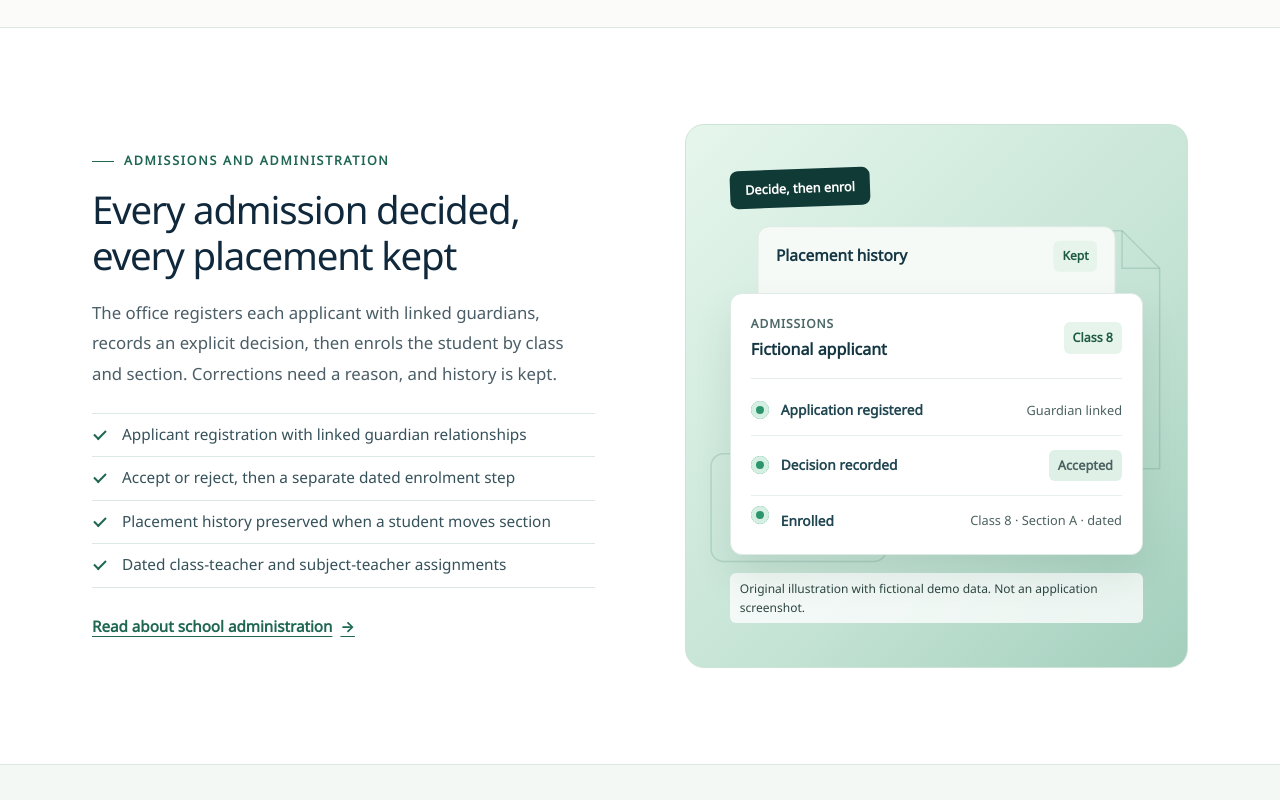
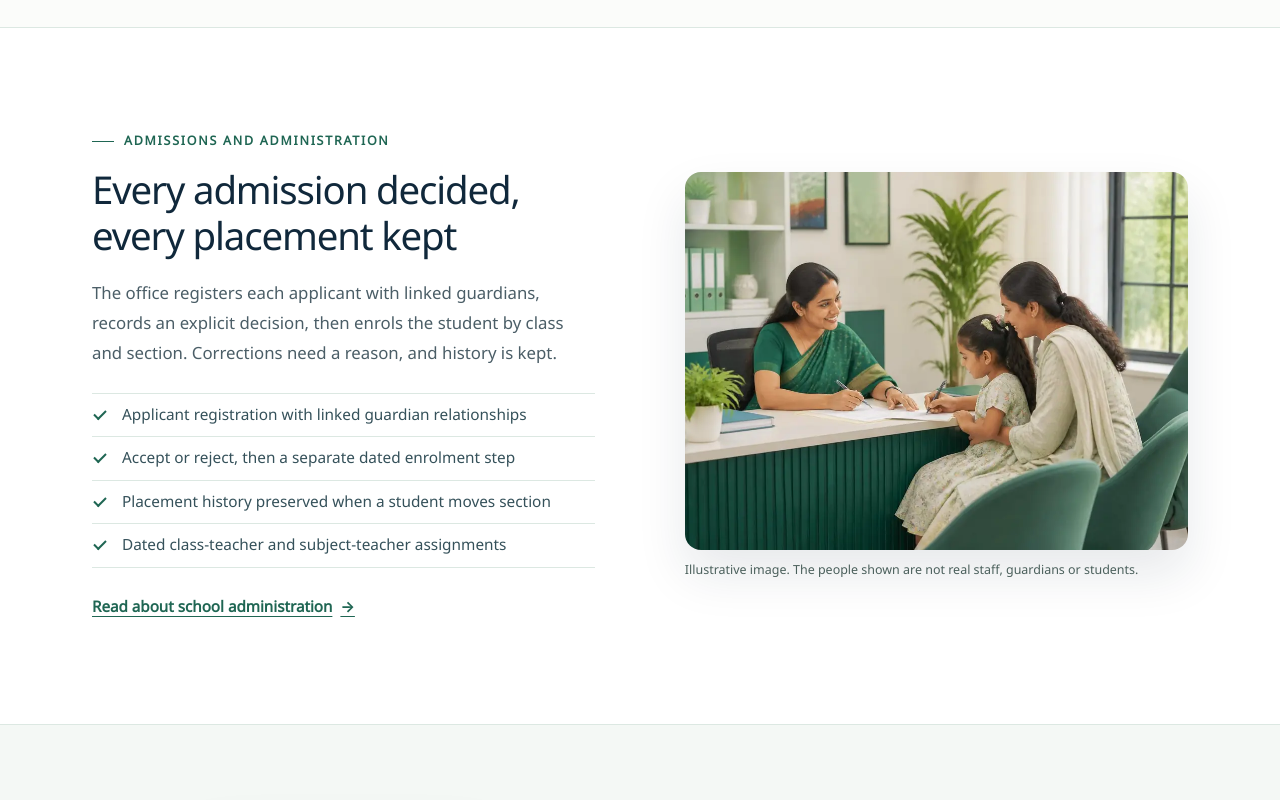
Before and after one commit to Joseph5157/school-erp-go-to-market, an Astro site in the folder website/: page / in a window 1280 px wide. Shown: the part 1520-2320 px from the top of the page. Built offline with nearby package versions, Linux system fonts and the light colour scheme; Astro itself is replaced by a stand-in of ours.

Commit message:
GTM-WEBSITE-V2: replace admissions illustration with a Gamma image
Removes the remaining hand-drawn illustration components and their CSS.

```diff
--- a/website/src/components/home/FeatureShowcase.astro
+++ b/website/src/components/home/FeatureShowcase.astro
@@ -1,10 +1,10 @@
 ---
-// Image-led feature split. Copy on one side, an original illustration or a
+// Image-led feature split. Copy on one side, an illustrative photo or a
 // real demo-school screenshot on the other. `reverse` swaps the sides on wide screens; on narrow screens copy
 // always comes first. Wording comes from `features` in src/data/home.ts.
-import SceneAdmission from './SceneAdmission.astro';
+import Photo from './Photo.astro';
 import ProductShot from './ProductShot.astro';
-import { shots, type Feature } from '../../data/home';
+import { admissionPhoto, shots, type Feature } from '../../data/home';
 
 interface Props {
   feature: Feature;
@@ -28,7 +28,7 @@ const { feature: f } = Astro.props;
       <a class="v2-inline-link" href={f.link.href}>{f.link.label} <span aria-hidden="true">→</span></a>
     </div>
     <div class="v2-feature-visual">
-      {f.scene === 'admission' && <SceneAdmission />}
+      {f.scene === 'admission' && <Photo photo={admissionPhoto} />}
       {f.scene === 'register' && <ProductShot shot={shots.register} />}
     </div>
   </div>
--- a/website/src/components/home/IllustrationPanel.astro
+++ /dev/null
@@ -1,42 +0,0 @@
----
-// Mint-to-forest illustration ground with two decorative depth planes
-// (outline school objects drawn in SVG) and a visible "illustration" caption.
-// The interface card itself goes in the default slot.
-import { scenes } from '../../data/home';
-
-interface Props {
-  label: string;
-  tone?: 'mint' | 'sage';
-  motif?: 'register' | 'record';
-}
-
-const { label, tone = 'mint', motif = 'record' } = Astro.props;
----
-
-<figure class:list={['v2-visual-panel', `v2-visual-panel--${tone}`]}>
-  <svg class="v2-motif" viewBox="0 0 400 300" fill="none" aria-hidden="true" focusable="false">
-    {motif === 'register' && (
-      <g stroke="currentColor" stroke-width="1.2">
-        <rect x="236" y="22" width="140" height="176" rx="10" />
-        <path d="M236 58h140M272 22v176M236 94h140M236 130h140M236 166h140" />
-        <circle cx="254" cy="76" r="5" /><circle cx="254" cy="112" r="5" /><circle cx="254" cy="148" r="5" />
-        <rect x="18" y="198" width="120" height="84" rx="10" />
-        <path d="M18 222h120M48 198v-12M108 198v-12" />
-      </g>
-    )}
-    {motif === 'record' && (
-      <g stroke="currentColor" stroke-width="1.2">
-        <path d="M262 18h86l30 30v160H262z" />
-        <path d="M348 18v30h30M282 84h76M282 112h76M282 140h50" />
-        <rect x="20" y="196" width="140" height="86" rx="10" />
-        <circle cx="52" cy="232" r="14" />
-        <path d="M78 224h60M78 244h40" />
-      </g>
-    )}
-  </svg>
-  <span class="v2-visual-highlight">{label}</span>
-  <div class="v2-visual-stack">
-    <slot />
-  </div>
-  <figcaption class="v2-mock-caption">{scenes.caption}</figcaption>
-</figure>
--- /dev/null
+++ b/website/src/components/home/Photo.astro
@@ -0,0 +1,17 @@
+---
+// Illustrative image of people (not real staff, guardians or students),
+// captioned as such. Image details come from src/data/home.ts.
+import type { Photo } from '../../data/home';
+
+interface Props {
+  photo: Photo;
+  variant?: 'banner' | 'card';
+}
+
+const { photo, variant = 'card' } = Astro.props;
+---
+
+<figure class:list={['v2-photo', `v2-photo--${variant}`]}>
+  <img src={photo.src} width={photo.width} height={photo.height} alt={photo.alt} loading="lazy" decoding="async" />
+  <figcaption>{photo.caption}</figcaption>
+</figure>
--- a/website/src/components/home/RolePreview.astro
+++ b/website/src/components/home/RolePreview.astro
@@ -2,16 +2,14 @@
 // Role overview: two short lines per role; detail lives on Who It's For.
 import SectionIntro from './SectionIntro.astro';
 import Icon from './Icon.astro';
+import Photo from './Photo.astro';
 import { roles, rolesIntro, teamPhoto } from '../../data/home';
 ---
 
 <section class="v2-section v2-roles" aria-labelledby="v2-roles-heading">
   <div class="wrap">
     <SectionIntro id="v2-roles-heading" intro={rolesIntro} showLink={false} />
-    <figure class="v2-team-photo">
-      <img src={teamPhoto.src} width={teamPhoto.width} height={teamPhoto.height} alt={teamPhoto.alt} loading="lazy" decoding="async" />
-      <figcaption>{teamPhoto.caption}</figcaption>
-    </figure>
+    <Photo photo={teamPhoto} variant="banner" />
     <div class="v2-role-grid">
       {roles.map((r) => (
         <article class="v2-role-card">
--- a/website/src/components/home/SceneAdmission.astro
+++ /dev/null
@@ -1,28 +0,0 @@
----
-// Admissions illustration: explicit decision, then a separate dated enrolment.
-// Fictional and nameless; mirrors catalogue area M03.
-import IllustrationPanel from './IllustrationPanel.astro';
-import { scenes } from '../../data/home';
-
-const s = scenes.admission;
----
-
-<IllustrationPanel label={s.label} motif="record" tone="mint">
-  <div class="v2-mock-card v2-mock-back" aria-hidden="true">
-    <div class="v2-mock-head"><strong>{s.backTitle}</strong><span class="v2-mock-tag">{s.backTag}</span></div>
-  </div>
-  <div class="v2-mock-card" role="img" aria-label={s.ariaLabel}>
-    <div class="v2-mock-head" aria-hidden="true">
-      <div>
-        <span class="v2-mock-eyebrow">{s.eyebrow}</span>
-        <strong>{s.title}</strong>
-      </div>
-      <span class="v2-mock-tag">{s.tag}</span>
-    </div>
-    <ol class="v2-mock-steps" aria-hidden="true">
-      {s.steps.map((step) => (
-        <li><b>{step.title}</b><span class:list={{ 'v2-mock-status': step.status }}>{step.note}</span></li>
-      ))}
-    </ol>
-  </div>
-</IllustrationPanel>
--- a/website/src/data/home.ts
+++ b/website/src/data/home.ts
@@ -1,13 +1,12 @@
 // GTM-WEBSITE-V2 homepage content model — the single source for homepage
-// wording, including the text drawn inside the illustrations and the
-// screenshot descriptions.
+// wording, including image descriptions and captions.
 // Every claim restates a capability already listed in ./site.ts (areas
 // M01–M12) or the existing draft copy. Do not add capabilities, figures,
 // testimonials or customer names here.
 //
 // The hero, attendance and guardian visuals are real screenshots from the demo
-// school (fictional data). The admission visual is still an original
-// illustration, because no admission screenshot exists yet.
+// school (fictional data). The admission and roles visuals are AI-generated
+// illustrative images of people (brochure cover; Gamma), captioned as such.
 
 export type IconName =
   | 'admissions'
@@ -22,7 +21,6 @@ export type IconName =
 export type Link = { href: string; label: string };
 export type Intro = { eyebrow: string; heading: string; lead?: string; link?: Link };
 
-const illustrationCaption = 'Original illustration with fictional demo data. Not an application screenshot.';
 const shotCaption = 'Screenshot of School ERP in a demo school. All names and figures are fictional.';
 
 // Real screenshots ----------------------------------------------------------
@@ -69,12 +67,23 @@ export const shots = {
   },
 } satisfies Record<string, Shot>;
 
-export const teamPhoto = {
+export type Photo = { src: string; width: number; height: number; alt: string; caption: string };
+const photoCaption = 'Illustrative image. The people shown are not real staff, guardians or students.';
+
+export const admissionPhoto: Photo = {
+  src: '/images/product/admissions-desk.webp',
+  width: 1000,
+  height: 750,
+  alt: 'Illustration of a school office: a staff member at the front desk helps a parent and her young daughter fill in admission papers.',
+  caption: photoCaption,
+};
+
+export const teamPhoto: Photo = {
   src: '/images/product/school-team.webp',
   width: 1000,
   height: 666,
   alt: 'Illustration of a teacher with a tablet, a principal at a laptop, and a guardian with a student, all looking at the school system together.',
-  caption: 'Illustrative image. The people shown are not real staff, guardians or students.',
+  caption: photoCaption,
 };
 
 // Page metadata --------------------------------------------------------------
@@ -172,26 +181,6 @@ export const features: Feature[] = [
     tone: 'pale',
   },
 ];
-
-// Illustration content (fictional, nameless; one consistent journey) --------
-export const scenes = {
-  caption: illustrationCaption,
-  admission: {
-    label: 'Decide, then enrol',
-    ariaLabel:
-      'Illustration of an admission record for a fictional applicant: application registered with a linked guardian, decision recorded as accepted, then a separate dated enrolment into Class 8, Section A.',
-    backTitle: 'Placement history',
-    backTag: 'Kept',
-    eyebrow: 'Admissions',
-    title: 'Fictional applicant',
-    tag: 'Class 8',
-    steps: [
-      { title: 'Application registered', note: 'Guardian linked' },
-      { title: 'Decision recorded', note: 'Accepted', status: true },
-      { title: 'Enrolled', note: 'Class 8 · Section A · dated' },
-    ],
-  },
-};
 
 // 04 Publication band -------------------------------------------------------
 export type PublicationStage = { who: string; action: string; visibility: string; live?: boolean };
--- a/website/src/styles/home-v2.css
+++ b/website/src/styles/home-v2.css
@@ -147,61 +147,6 @@
   border-left: 2px solid var(--v2-forest); border-bottom: 2px solid var(--v2-forest); transform: rotate(-45deg);
 }
 
-.home-v2 .v2-visual-panel {
-  position: relative; isolation: isolate; overflow: hidden;
-  margin: 0; padding: clamp(24px, 4vw, 44px);
-  border-radius: 19px; border: 1px solid #cce4d6;
-  background: linear-gradient(135deg, #e6f6ed 0%, #c4e3d5 60%, #a3cfbd 100%);
-  min-height: 420px; display: flex; flex-direction: column; justify-content: center;
-}
-.home-v2 .v2-visual-panel--sage { background: linear-gradient(135deg, #e3f0eb 0%, #bfdcd3 60%, #9ac6b9 100%); }
-.home-v2 .v2-motif { position: absolute; inset: 0; width: 100%; height: 100%; z-index: -1; color: #1f665329; }
-.home-v2 .v2-visual-highlight {
-  display: inline-block; align-self: flex-start; margin: 0 0 18px;
-  background: #103a35; color: #fff; padding: 9px 15px; border-radius: 8px;
-  font-size: .8rem; font-weight: 700; transform: rotate(-2deg);
-}
-.home-v2 .v2-visual-stack { position: relative; display: grid; gap: 12px; }
-.home-v2 .v2-mock-card {
-  position: relative; background: #fff; border: 1px solid #deebe4;
-  border-radius: 12px; padding: 20px;
-  box-shadow: 0 20px 38px #173a2a1a;
-}
-.home-v2 .v2-mock-back {
-  margin: 0 22px -26px; padding: 14px 18px 34px; background: #f5faf7;
-  box-shadow: none; transform: scale(.97);
-}
-.home-v2 .v2-mock-head { display: flex; align-items: center; justify-content: space-between; gap: 12px; padding-bottom: 16px; border-bottom: 1px solid #e7edea; }
-.home-v2 .v2-mock-back .v2-mock-head { border: 0; padding: 0; }
-.home-v2 .v2-mock-head strong { display: block; font-size: 1rem; color: #143642; }
-.home-v2 .v2-mock-eyebrow { display: block; text-transform: uppercase; letter-spacing: .08em; font-size: .75rem; font-weight: 700; color: #4c6766; margin-bottom: 3px; }
-.home-v2 .v2-mock-tag { background: #e6f4eb; color: #1e5a43; font-size: .78rem; font-weight: 700; padding: 6px 9px; border-radius: 6px; white-space: nowrap; }
-.home-v2 .v2-mock-status { font-size: .78rem; font-weight: 700; background: #dff0e7; color: #1d5c45; padding: 5px 9px; border-radius: 6px; white-space: nowrap; }
-.home-v2 .v2-mock-line { display: flex; justify-content: space-between; gap: 10px; padding: 13px 0; border-bottom: 1px solid #e9efec; font-size: .86rem; color: #3f5658; }
-.home-v2 .v2-mock-line b { font-weight: 700; color: #1f4550; }
-.home-v2 .v2-mock-steps { margin-top: 6px; }
-.home-v2 .v2-mock-steps li {
-  position: relative; display: flex; flex-wrap: wrap; justify-content: space-between; align-items: center; gap: 4px 12px;
-  padding: 14px 0 14px 30px; border-bottom: 1px solid #e9efec; font-size: .86rem;
-}
-.home-v2 .v2-mock-steps li:last-child { border-bottom: 0; padding-bottom: 2px; }
-.home-v2 .v2-mock-steps li::before {
-  content: ""; position: absolute; left: 0; top: 50%; translate: 0 -50%;
-  width: 18px; height: 18px; border-radius: 50%; background: #2c956d;
-  box-shadow: inset 0 0 0 5px #d6efe3;
-}
-.home-v2 .v2-mock-steps b { color: #1f4550; }
-.home-v2 .v2-mock-steps span { color: #4b6160; font-size: .8rem; }
-.home-v2 .v2-mock-cell { background: #f3f7f4; border-radius: 7px; padding: 10px 12px; font-size: .82rem; color: #2f4d53; }
-.home-v2 .v2-mock-cell.state { background: #ddf0e6; color: #175a43; font-weight: 700; }
-.home-v2 .v2-mock-cell.state.is-absent { background: #fbf0dc; color: #7a4800; }
-.home-v2 .v2-mock-chip { justify-self: end; width: min(100%, 300px); padding: 14px 16px; border-left: 4px solid #c27a12; margin-right: -8px; }
-.home-v2 .v2-mock-chip strong { display: block; font-size: .88rem; color: #143642; }
-.home-v2 .v2-mock-caption {
-  align-self: flex-start; margin: 18px 0 0; padding: 6px 10px; border-radius: 6px;
-  background: #ffffffc7; font-size: .75rem; color: #2e4642;
-}
-
 /* 04 Publication band */
 .home-v2 .v2-publication { background: var(--v2-night); color: #fff; position: relative; }
 .home-v2 .v2-publication::after {
@@ -245,10 +190,14 @@
 .home-v2 .v2-shot--dark .v2-shot-caption { color: #c3d6d4; }
 .home-v2 .v2-hero-art .v2-shot-caption { text-align: right; }
 
+/* Illustrative photos (people are not real) */
+.home-v2 .v2-photo { margin: 0; min-width: 0; }
+.home-v2 .v2-photo img { display: block; width: 100%; height: auto; border-radius: 16px; box-shadow: 0 24px 50px #10283b1a; }
+.home-v2 .v2-photo figcaption { margin-top: 10px; font-size: .78rem; color: #4a5f5b; }
+.home-v2 .v2-photo--banner { margin-bottom: 28px; }
+.home-v2 .v2-photo--banner img { max-height: 420px; object-fit: cover; object-position: center 30%; box-shadow: none; }
+
 /* 05 Roles */
-.home-v2 .v2-team-photo { margin: 0 0 28px; }
-.home-v2 .v2-team-photo img { display: block; width: 100%; height: auto; max-height: 420px; object-fit: cover; object-position: center 30%; border-radius: 16px; }
-.home-v2 .v2-team-photo figcaption { margin-top: 10px; font-size: .78rem; color: #4a5f5b; }
 .home-v2 .v2-roles { background: #fff; border-top: 1px solid var(--v2-line); }
 .home-v2 .v2-role-grid { display: grid; grid-template-columns: repeat(3, minmax(0, 1fr)); gap: 16px; }
 .home-v2 .v2-role-card { padding: 30px; border-radius: 15px; background: var(--v2-paper); border: 1px solid var(--v2-line); }
@@ -363,10 +312,6 @@
 @media (max-width: 700px) {
   .home-v2 .v2-section, .home-v2 .v2-cta { padding: 68px 0; }
   .home-v2 .v2-section-intro { margin-bottom: 30px; }
-  .home-v2 .v2-visual-panel { min-height: 0; padding: 22px 18px; }
-  .home-v2 .v2-motif { display: none; }
-  .home-v2 .v2-mock-chip { margin-right: 0; }
-  .home-v2 .v2-mock-back { margin-inline: 14px; }
 }
 @media (max-width: 600px) {
   .home-v2 .v2-capability-grid, .home-v2 .v2-pub-flow { grid-template-columns: 1fr; }
@@ -378,7 +323,6 @@
   .home-v2 .v2-hero-lead { font-size: 1.02rem; }
   .home-v2 .v2-hero-actions { flex-direction: column; }
   .home-v2 .v2-btn { width: 100%; }
-  .home-v2 .v2-mock-card { padding: 16px; }
 }
 @media (prefers-reduced-motion: reduce) {
   .home-v2 .v2-btn, .home-v2 .v2-capability, .home-v2 .v2-faq summary::after { transition: none; }
```
Also changed, not shown: docs/content-status.md (+1 -1 lines), website/V2-VISUAL-ASSETS.md (+4 -2 lines), website/public/images/product/admissions-desk.webp (added).
